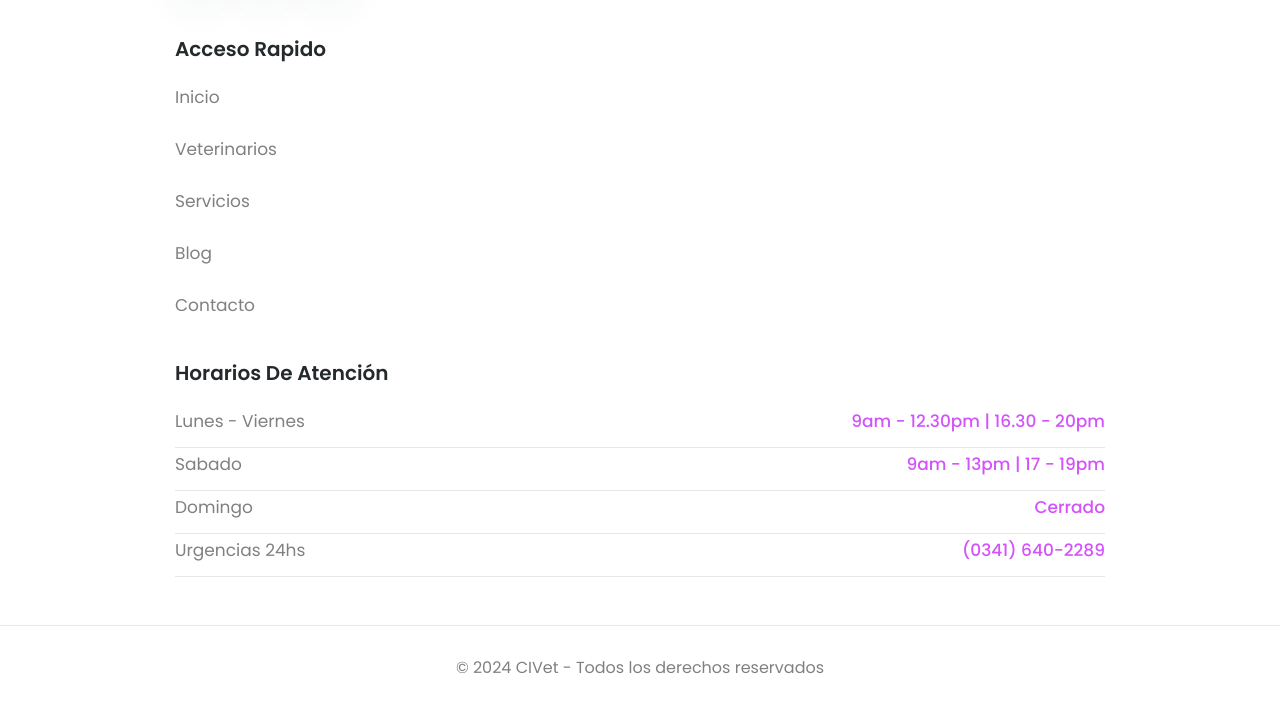
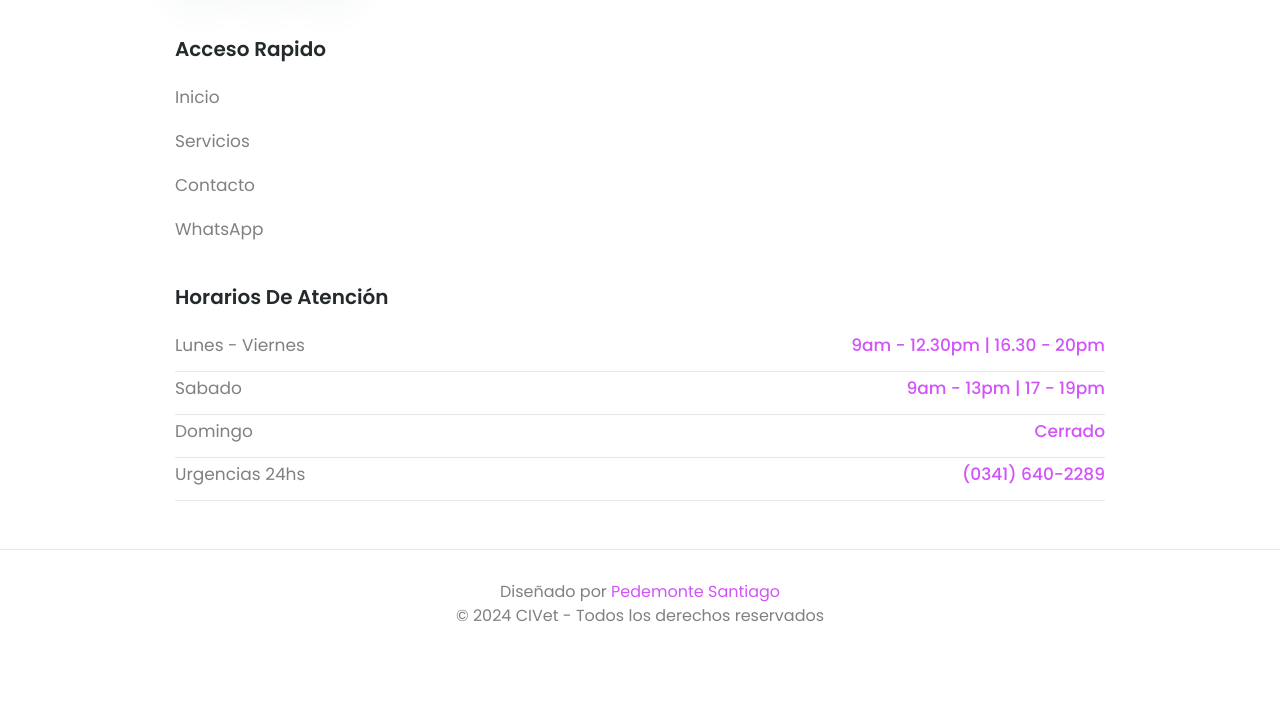
Before and after one commit to santipdmonte/CIVetRosario---LandingPage---Tailwind, a website: page blog.html in a window 1280 px wide. Shown: the part 3207-3917 px from the top of the page. After the commit the page ends 3865 px from the top, so only its background shows below. Drawn offline with nearby package versions, Linux system fonts and the light colour scheme; a script that the page names is missing.

Commit message:
Add WhatsApp al footer

```diff
--- a/blog.html
+++ b/blog.html
@@ -323,7 +323,7 @@
                     </a>
                     <!-- Description -->
                     <p class="mb[20px]">
-                        Centro Integral Veterinario Lider en Rosario
+                        Centro Integral Veterinario Líder en Rosario
                     </p>
                     <!-- Location, email & phone-->
                     <div class="flex flex-col gap-y-3 mb-10">
@@ -387,12 +387,17 @@
                 <div class="footer__item flex-1">
                     <h4 class="h4 mb-5">Acceso rapido</h4>
                     <div>
-                        <ul class="flex-1 flex flex-col gap-y-5">
-                            <li><a href="#" class="hover:text-accent transition-all">Inicio</a></li>
-                            <li><a href="#" class="hover:text-accent transition-all">Veterinarios</a></li>
-                            <li><a href="#" class="hover:text-accent transition-all">Servicios</a></li>
-                            <li><a href="#" class="hover:text-accent transition-all">Blog</a></li>
-                            <li><a href="#" class="hover:text-accent transition-all">Contacto</a></li>
+                        <ul class="flex-1 flex flex-col gap-y-3">
+                            <li><a href="/" class="hover:text-accent transition-all">Inicio</a></li>
+                            <li class="hidden"><a href="#" class="hover:text-accent transition-all">Veterinarios</a></li>
+                            <li><a id="servicesNavBtnFooter" class="hover:text-accent transition-all cursor-pointer">Servicios</a></li>
+                            <li class="hidden"><a href="#" class="hover:text-accent transition-all">Blog</a></li>
+                            <li><a href="/contacto" class="hover:text-accent transition-all">Contacto</a></li>
+                            <li><a
+                                target="_BLANK"
+                                href="https://wa.me/5493416402289?text=Buen%20Dia!%20Queria%20consultar..."
+                                class="hover:text-accent transition-all">WhatsApp</a>
+                            </li>
                         </ul>
                     </div>
                 </div>
@@ -430,6 +435,8 @@
         <div class="py-[30px] border-t">
             <div class="container mx-auto text-center">
                 <div class="font-ligth text-base">
+                    Diseñado por <a target="_BLANK" href="https://www.linkedin.com/in/santiagopedemonte/" class="text-accent">Pedemonte Santiago</a>
+                    <br>
                     &copy; 2024 CIVet - Todos los derechos reservados
                 </div>
             </div>
```
Also changed, not shown: contacto.html (+8 -3 lines), encuesta.html (+8 -3 lines), index.html (+8 -3 lines), turnos.html (+8 -3 lines).
